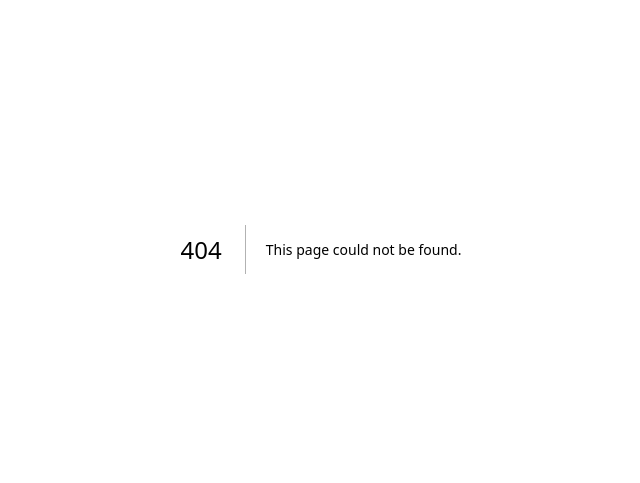
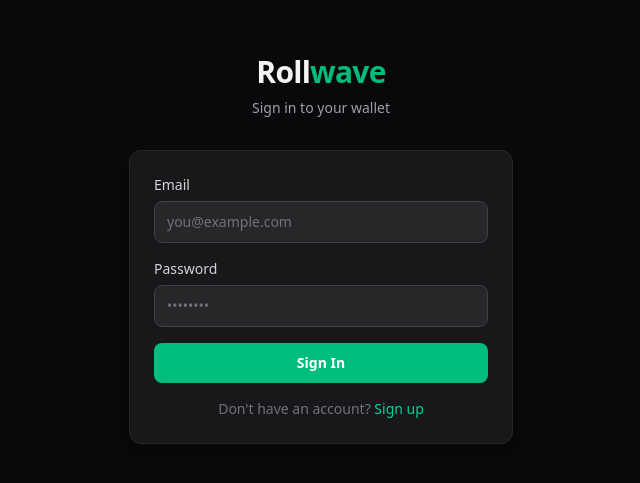
Before and after one commit to rahleti2026-bit/rollwave, a Next.js app: page /login in a window 1280 px wide. Before the commit this address had no page. Shown: the part 151-634 px from the top of the page, without its empty margins (319-959 px from the left). Built offline with nearby package versions, Linux system fonts and the light colour scheme; no server answers.

Commit message:
feat: add login/signup page with Supabase Auth and dark theme

```diff
--- /dev/null
+++ b/src/app/login/page.tsx
@@ -0,0 +1,125 @@
+'use client'
+
+import { useState, FormEvent } from 'react'
+import { useRouter } from 'next/navigation'
+import { createClient } from '@/lib/supabase/client'
+
+export default function LoginPage() {
+  const router = useRouter()
+  const supabase = createClient()
+
+  const [email, setEmail] = useState('')
+  const [password, setPassword] = useState('')
+  const [error, setError] = useState<string | null>(null)
+  const [loading, setLoading] = useState(false)
+  const [mode, setMode] = useState<'login' | 'signup'>('login')
+
+  async function handleSubmit(e: FormEvent<HTMLFormElement>) {
+    e.preventDefault()
+    setError(null)
+    setLoading(true)
+
+    try {
+      if (mode === 'login') {
+        const { error } = await supabase.auth.signInWithPassword({ email, password })
+        if (error) throw error
+      } else {
+        const { error } = await supabase.auth.signUp({ email, password })
+        if (error) throw error
+      }
+      router.push('/wallet')
+      router.refresh()
+    } catch (err: unknown) {
+      const message = err instanceof Error ? err.message : 'Authentication failed'
+      setError(message)
+    } finally {
+      setLoading(false)
+    }
+  }
+
+  return (
+    <div className="min-h-dvh bg-zinc-950 flex items-center justify-center px-4">
+      <div className="w-full max-w-sm">
+        {/* Logo / Brand */}
+        <div className="text-center mb-8">
+          <h1 className="text-3xl font-bold tracking-tight text-zinc-100">
+            Roll<span className="text-emerald-500">wave</span>
+          </h1>
+          <p className="mt-2 text-sm text-zinc-400">
+            {mode === 'login' ? 'Sign in to your wallet' : 'Create your account'}
+          </p>
+        </div>
+
+        {/* Card */}
+        <div className="bg-zinc-900 rounded-xl border border-zinc-800 p-6 shadow-xl">
+          <form onSubmit={handleSubmit} className="space-y-4">
+            {/* Email */}
+            <div>
+              <label htmlFor="email" className="block text-sm font-medium text-zinc-300 mb-1.5">
+                Email
+              </label>
+              <input
+                id="email"
+                type="email"
+                required
+                autoComplete="email"
+                value={email}
+                onChange={(e) => setEmail(e.target.value)}
+                placeholder="you@example.com"
+                className="w-full bg-zinc-800 border border-zinc-700 rounded-lg px-3 py-2.5 text-sm text-zinc-100 placeholder-zinc-500 focus:outline-none focus:ring-2 focus:ring-emerald-500 focus:border-transparent transition"
+              />
+            </div>
+
+            {/* Password */}
+            <div>
+              <label htmlFor="password" className="block text-sm font-medium text-zinc-300 mb-1.5">
+                Password
+              </label>
+              <input
+                id="password"
+                type="password"
+                required
+                autoComplete={mode === 'login' ? 'current-password' : 'new-password'}
+                value={password}
+                onChange={(e) => setPassword(e.target.value)}
+                placeholder="••••••••"
+                className="w-full bg-zinc-800 border border-zinc-700 rounded-lg px-3 py-2.5 text-sm text-zinc-100 placeholder-zinc-500 focus:outline-none focus:ring-2 focus:ring-emerald-500 focus:border-transparent transition"
+              />
+            </div>
+
+            {/* Error message */}
+            {error && (
+              <div className="bg-red-950/60 border border-red-800 rounded-lg px-3 py-2.5 text-sm text-red-400">
+                {error}
+              </div>
+            )}
+
+            {/* Submit */}
+            <button
+              type="submit"
+              disabled={loading}
+              className="w-full bg-emerald-500 hover:bg-emerald-600 disabled:opacity-50 disabled:cursor-not-allowed text-white font-semibold rounded-lg px-4 py-2.5 text-sm transition-colors"
+            >
+              {loading
+                ? mode === 'login' ? 'Signing in…' : 'Creating account…'
+                : mode === 'login' ? 'Sign In' : 'Create Account'
+              }
+            </button>
+          </form>
+
+          {/* Mode toggle */}
+          <p className="mt-4 text-center text-sm text-zinc-500">
+            {mode === 'login' ? "Don't have an account?" : 'Already have an account?'}{' '}
+            <button
+              type="button"
+              onClick={() => { setMode(mode === 'login' ? 'signup' : 'login'); setError(null) }}
+              className="text-emerald-400 hover:text-emerald-300 font-medium transition-colors"
+            >
+              {mode === 'login' ? 'Sign up' : 'Sign in'}
+            </button>
+          </p>
+        </div>
+      </div>
+    </div>
+  )
+}
```
